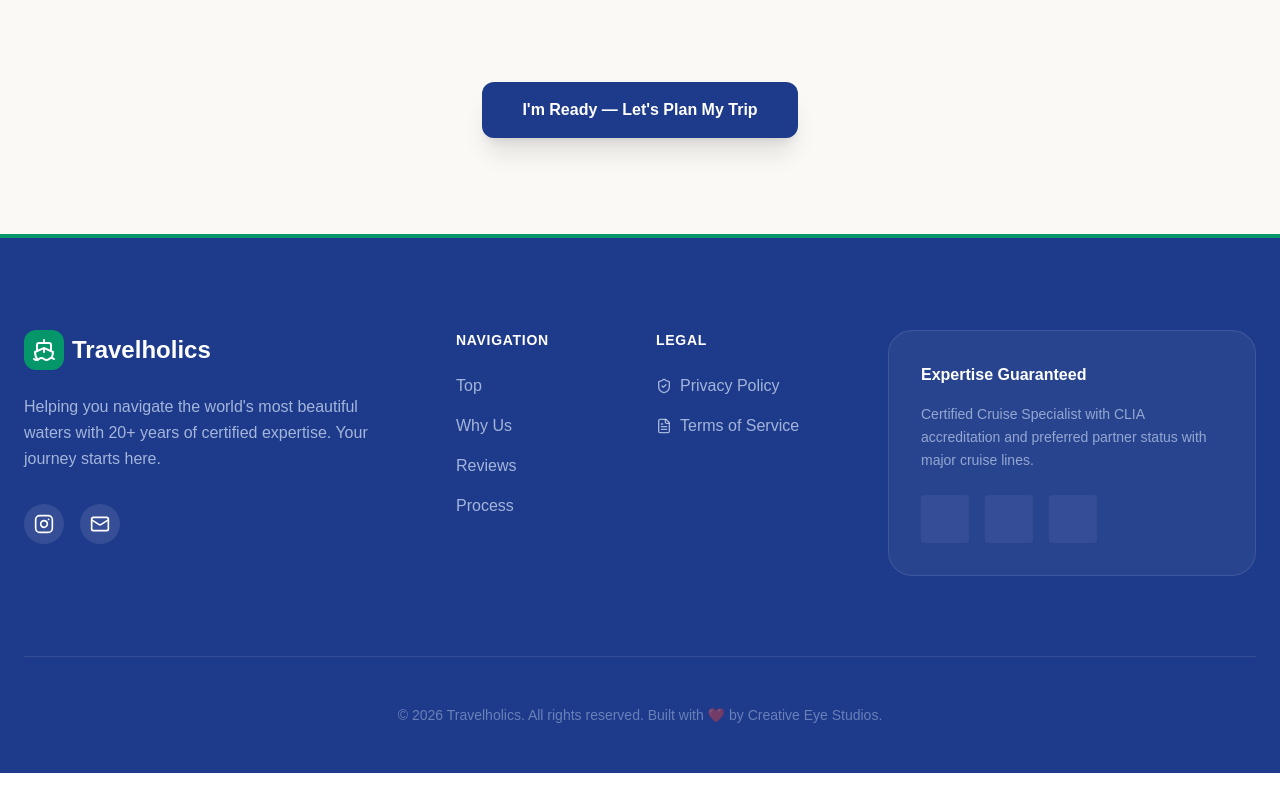
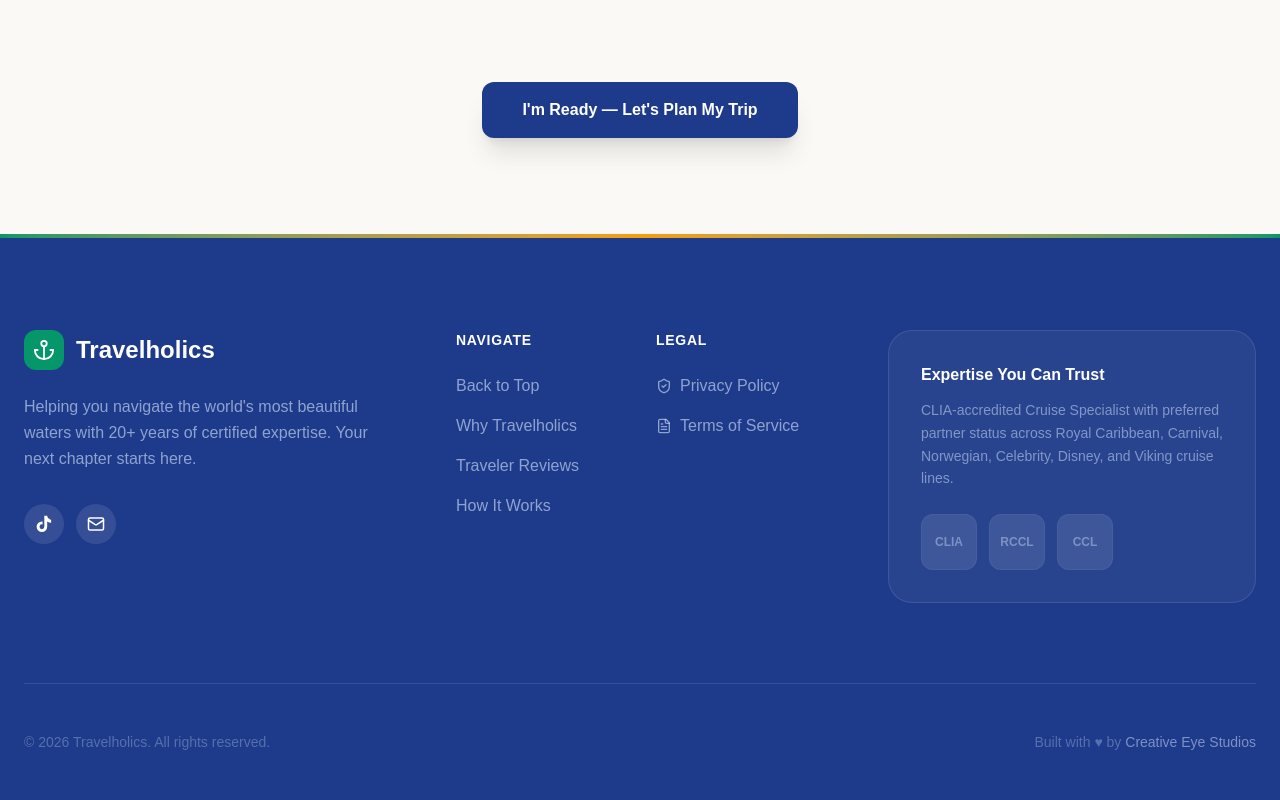
Before and after one commit to mrrickyspanish/travelholics, a Next.js app: page / in a window 1280 px wide. Shown: the part 3292-4092 px from the top of the page. Before the commit the page ends 4065 px from the top, so only its background shows below. Built offline with nearby package versions, Linux system fonts and the light colour scheme; no server answers.

Commit message:
Refactor footer component for design and accessibility
Updated footer component with new design elements and improved accessibility features.

```diff
--- a/components/footer.tsx
+++ b/components/footer.tsx
@@ -1,33 +1,50 @@
 "use client";
 
 import Link from "next/link";
-import { Ship, Instagram, Mail, ShieldCheck, FileText } from "lucide-react";
+import { Ship, Mail, ShieldCheck, FileText, Anchor } from "lucide-react";
 
 export const Footer = () => {
   return (
     <footer className="bg-[#1e3a8a] text-white pt-24 pb-12 overflow-hidden relative">
-      {/* Decorative Wave */}
-      <div className="absolute top-0 left-0 w-full h-1 bg-[#059669]" />
+      {/* Top accent bar */}
+      <div className="absolute top-0 left-0 w-full h-1 bg-gradient-to-r from-[#059669] via-[#f59e0b] to-[#059669]" />
 
       <div className="container mx-auto px-6 relative z-10">
         <div className="grid md:grid-cols-3 gap-16 mb-20">
           {/* Brand Column */}
           <div className="flex flex-col items-start">
-            <div className="flex items-center gap-2 text-2xl font-bold mb-6">
+            <div className="flex items-center gap-3 text-2xl font-bold mb-6">
               <div className="w-10 h-10 rounded-xl bg-[#059669] flex items-center justify-center">
-                <Ship size={24} />
+                <Anchor size={22} />
               </div>
               <span>Travelholics</span>
             </div>
-            <p className="text-blue-100/70 leading-relaxed mb-8 max-w-sm">
-              Helping you navigate the world's most beautiful waters with 20+ years of certified expertise. Your journey starts here.
+            <p className="text-blue-100/60 leading-relaxed mb-8 max-w-sm">
+              Helping you navigate the world&apos;s most beautiful waters with
+              20+ years of certified expertise. Your next chapter starts here.
             </p>
-            <div className="flex gap-4">
-              <a href="https://tiktok.com/@rjsmom1" className="w-10 h-10 rounded-full bg-white/10 flex items-center justify-center hover:bg-[#059669] transition-all">
-                <Instagram size={20} />
+            <div className="flex gap-3">
+              <a
+                href="https://www.tiktok.com/@rjsmom1"
+                target="_blank"
+                rel="noopener noreferrer"
+                className="w-10 h-10 rounded-full bg-white/10 flex items-center justify-center hover:bg-[#059669] transition-all"
+                aria-label="Follow on TikTok"
+              >
+                <svg
+                  viewBox="0 0 24 24"
+                  fill="currentColor"
+                  className="w-5 h-5"
+                >
+                  <path d="M19.59 6.69a4.83 4.83 0 01-3.77-4.25V2h-3.45v13.67a2.89 2.89 0 01-2.88 2.5 2.89 2.89 0 01-2.89-2.89 2.89 2.89 0 012.89-2.89c.28 0 .54.04.79.1v-3.5a6.37 6.37 0 00-.79-.05A6.34 6.34 0 003.15 15.2a6.34 6.34 0 006.34 6.34 6.34 6.34 0 006.34-6.34V8.87a8.16 8.16 0 004.76 1.52v-3.4a4.85 4.85 0 01-1-.3z" />
+                </svg>
               </a>
-              <a href="mailto:yolanda@example.com" className="w-10 h-10 rounded-full bg-white/10 flex items-center justify-center hover:bg-[#059669] transition-all">
-                <Mail size={20} />
+              <a
+                href="mailto:yolanda@example.com"
+                className="w-10 h-10 rounded-full bg-white/10 flex items-center justify-center hover:bg-[#059669] transition-all"
+                aria-label="Send an email"
+              >
+                <Mail size={18} />
               </a>
             </div>
           </div>
@@ -35,24 +52,64 @@ export const Footer = () => {
           {/* Quick Links */}
           <div className="grid grid-cols-2 gap-8">
             <div>
-              <h4 className="font-bold mb-6 text-white uppercase tracking-wider text-sm">Navigation</h4>
-              <ul className="space-y-4 text-blue-100/70">
-                <li><button onClick={() => window.scrollTo({ top: 0, behavior: 'smooth' })} className="hover:text-white transition-all">Top</button></li>
-                <li><a href="#why" className="hover:text-white transition-all">Why Us</a></li>
-                <li><a href="#testimonials" className="hover:text-white transition-all">Reviews</a></li>
-                <li><a href="#process" className="hover:text-white transition-all">Process</a></li>
+              <h4 className="font-bold mb-6 text-white uppercase tracking-wider text-sm">
+                Navigate
+              </h4>
+              <ul className="space-y-4 text-blue-100/60">
+                <li>
+                  <button
+                    onClick={() =>
+                      window.scrollTo({ top: 0, behavior: "smooth" })
+                    }
+                    className="hover:text-white transition-colors"
+                  >
+                    Back to Top
+                  </button>
+                </li>
+                <li>
+                  <a
+                    href="#why"
+                    className="hover:text-white transition-colors"
+                  >
+                    Why Travelholics
+                  </a>
+                </li>
+                <li>
+                  <a
+                    href="#testimonials"
+                    className="hover:text-white transition-colors"
+                  >
+                    Traveler Reviews
+                  </a>
+                </li>
+                <li>
+                  <a
+                    href="#process"
+                    className="hover:text-white transition-colors"
+                  >
+                    How It Works
+                  </a>
+                </li>
               </ul>
             </div>
             <div>
-              <h4 className="font-bold mb-6 text-white uppercase tracking-wider text-sm">Legal</h4>
-              <ul className="space-y-4 text-blue-100/70">
+              <h4 className="font-bold mb-6 text-white uppercase tracking-wider text-sm">
+                Legal
+              </h4>
+              <ul className="space-y-4 text-blue-100/60">
                 <li>
-                  <Link href="/privacy" className="flex items-center gap-2 hover:text-white transition-all">
+                  <Link
+                    href="/privacy"
+                    className="flex items-center gap-2 hover:text-white transition-colors"
+                  >
                     <ShieldCheck size={16} /> Privacy Policy
                   </Link>
                 </li>
                 <li>
-                  <Link href="/terms" className="flex items-center gap-2 hover:text-white transition-all">
+                  <Link
+                    href="/terms"
+                    className="flex items-center gap-2 hover:text-white transition-colors"
+                  >
                     <FileText size={16} /> Terms of Service
                   </Link>
                 </li>
@@ -62,21 +119,43 @@ export const Footer = () => {
 
           {/* Trust Column */}
           <div className="bg-white/5 p-8 rounded-3xl border border-white/10">
-            <h4 className="font-bold mb-4 text-white">Expertise Guaranteed</h4>
-            <p className="text-sm text-blue-100/60 leading-relaxed mb-6">
-              Certified Cruise Specialist with CLIA accreditation and preferred partner status with major cruise lines.
+            <h4 className="font-bold mb-3 text-white">
+              Expertise You Can Trust
+            </h4>
+            <p className="text-sm text-blue-100/50 leading-relaxed mb-6">
+              CLIA-accredited Cruise Specialist with preferred partner status
+              across Royal Caribbean, Carnival, Norwegian, Celebrity, Disney,
+              and Viking cruise lines.
             </p>
-            <div className="flex gap-4 opacity-50">
-              {/* Simple badge placeholders */}
-              <div className="w-12 h-12 rounded bg-white/10" />
-              <div className="w-12 h-12 rounded bg-white/10" />
-              <div className="w-12 h-12 rounded bg-white/10" />
+            <div className="flex gap-3">
+              {["CLIA", "RCCL", "CCL"].map((badge) => (
+                <div
+                  key={badge}
+                  className="w-14 h-14 rounded-xl bg-white/10 flex items-center justify-center text-xs font-bold text-blue-100/40 border border-white/5"
+                >
+                  {badge}
+                </div>
+              ))}
             </div>
           </div>
         </div>
 
-        <div className="pt-12 border-t border-white/10 text-center text-blue-100/40 text-sm">
-          <p>© {new Date().getFullYear()} Travelholics. All rights reserved. Built with ❤️ by Creative Eye Studios.</p>
+        <div className="pt-12 border-t border-white/10 flex flex-col md:flex-row items-center justify-between gap-4 text-blue-100/30 text-sm">
+          <p>
+            &copy; {new Date().getFullYear()} Travelholics. All rights
+            reserved.
+          </p>
+          <p>
+            Built with &hearts; by{" "}
+            <a
+              href="https://creativeeyestudios.com"
+              target="_blank"
+              rel="noopener noreferrer"
+              className="text-blue-100/50 hover:text-white transition-colors"
+            >
+              Creative Eye Studios
+            </a>
+          </p>
         </div>
       </div>
     </footer>
```
